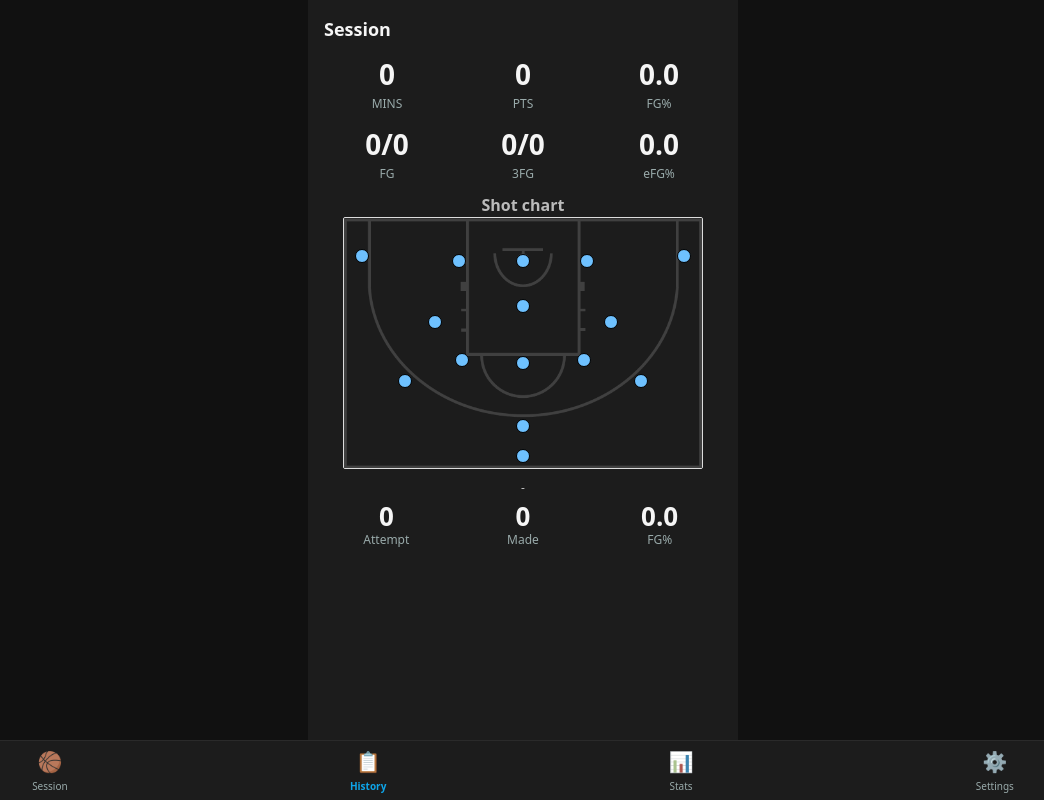
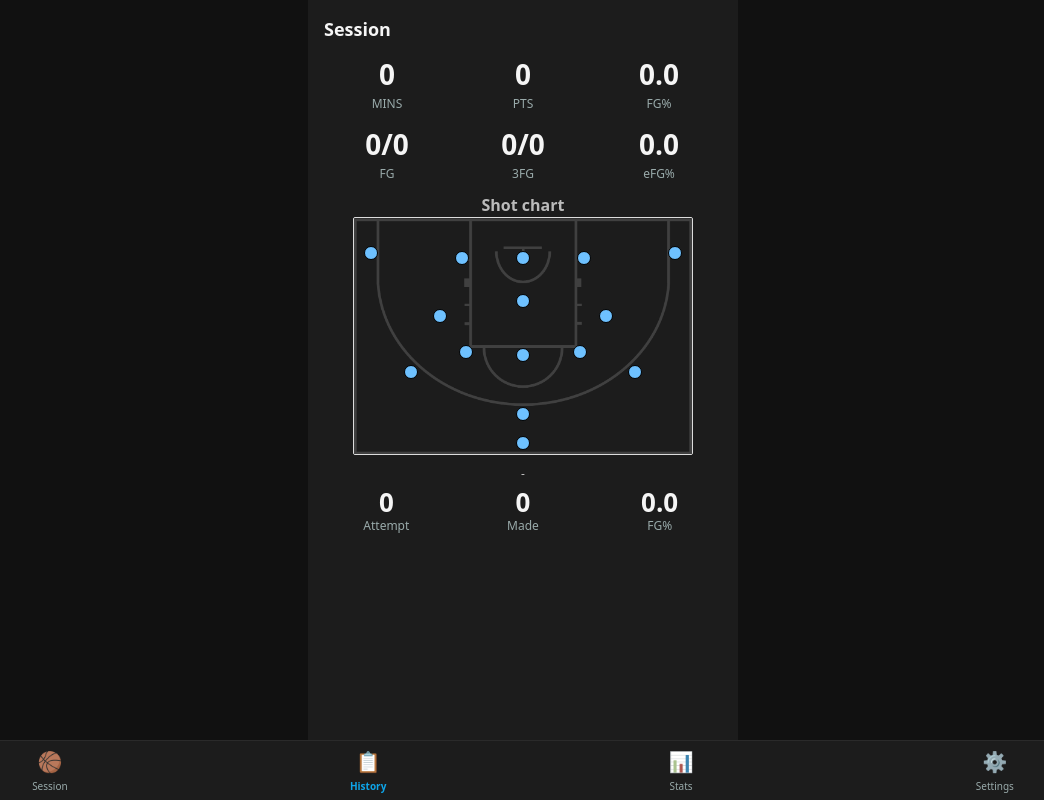
Before and after one commit to tatejun0202/bball-web, a Next.js app in the folder bball-web/: page /result-spot/1 in a window 1280 px wide. Shown: the whole page, without its empty margins (117-1161 px from the left). Built offline with nearby package versions, Linux system fonts and the light colour scheme.

Commit message:
fix v2.23

```diff
--- a/bball-web/src/app/result-spot/[id]/result-spot-client.tsx
+++ b/bball-web/src/app/result-spot/[id]/result-spot-client.tsx
@@ -53,7 +53,7 @@ export default function ResultSpotClient({ sessionId }: { sessionId: number }) {
 
   return (
     <main className="page-fit">
-      <div className="fit-scroll" style={{ padding: 16, paddingBottom: 100 }}>
+      <div  style={{ padding: 16, paddingBottom: 60 }}>
         {/* 日付 & タイトル */}
         <div style={{ fontSize: 15, fontWeight: 400 }}>{dateLabel}</div>
         <div style={{ fontSize: 18, fontWeight: 700 }}>{session?.note ?? 'Session'}</div>
@@ -99,7 +99,7 @@ export default function ResultSpotClient({ sessionId }: { sessionId: number }) {
 
       {/* Shot chart（上下反転ON） */}
         <h3 style={{ marginTop: 10, fontWeight: 700, textAlign: 'center', color: '#bbb' }}>Shot chart</h3>
-        <Court width={360} activeId={activeId} onSelect={setActiveId} flipY />
+        <Court width={340} activeId={activeId} onSelect={setActiveId} flipY />
 
         {/* 下部のスポットサマリ */}
         <div style={{ marginTop: 10, textAlign: 'center', color:'#bbb', fontSize:12 }}>
--- a/bball-web/src/app/result/[id]/result-client.tsx
+++ b/bball-web/src/app/result/[id]/result-client.tsx
@@ -132,7 +132,7 @@ export default function ResultClientV2({ sessionId }: { sessionId: number }) {
 
   return (
    <main className="page-fit">
-      <div className="fit-scroll" style={{ padding: 16, paddingBottom: 100 }}>
+      <div  style={{ padding: 16, paddingBottom: 60 }}>
         {/* 日付 & タイトル */}
         <div style={{ fontSize: 15, fontWeight: 400, color: '#9aa' }}>{dateLabel}</div>
         <div style={{ fontSize: 18, fontWeight: 700, marginBottom: 8 }}>
```
